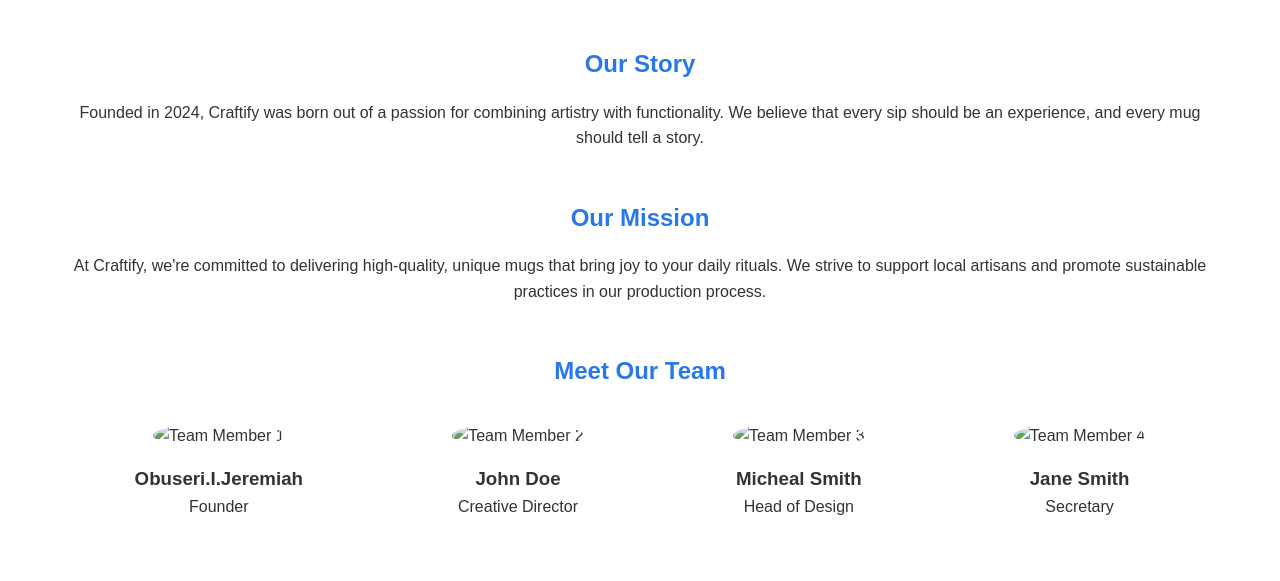
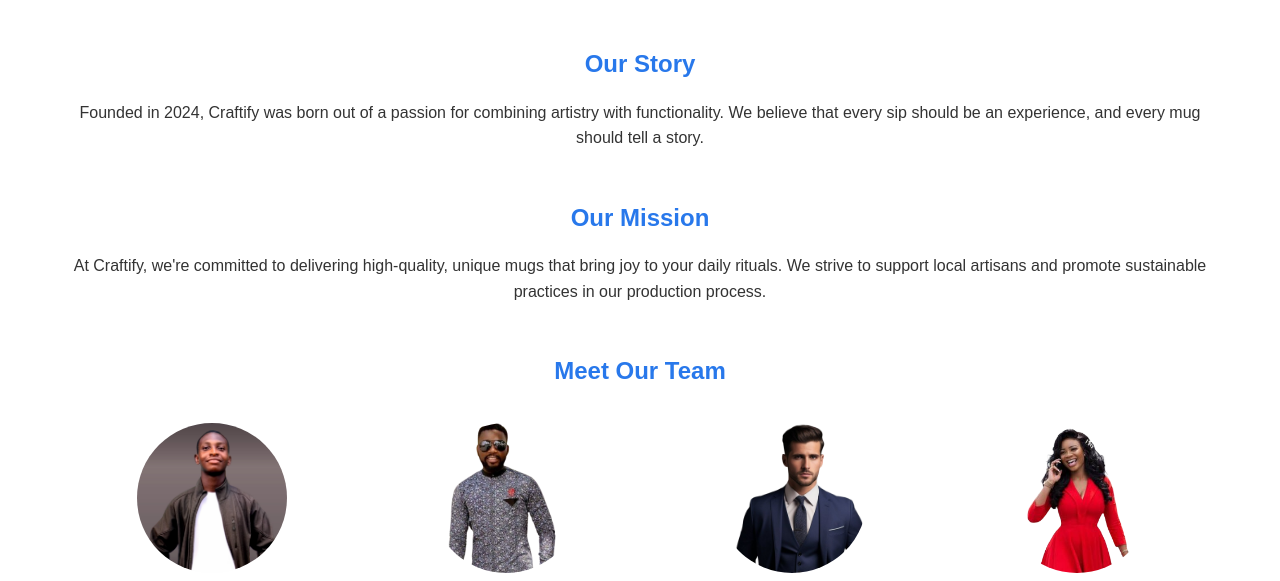
Before and after one commit to JERRI-STAR/Personal_webstack---portfolio_project, a plain HTML site: page about.html in a window 1280 px wide. Shown: the part 208-789 px from the top of the page. Drawn offline with Linux system fonts and the light colour scheme; the site is published under a folder, as on GitHub Pages, so addresses that start at the root find nothing.

Commit message:
Made some corrections

```diff
--- a/about.html
+++ b/about.html
@@ -3,7 +3,7 @@
 <head>
     <meta charset="UTF-8">
     <meta name="viewport" content="width=device-width, initial-scale=1.0">
-    <link rel="icon" href="/assets/craftify-logo.png">
+    <link rel="icon" href="assets/craftify-logo.png">
     <title>About Craftify - Your Mug Specialists</title>
     <link rel="stylesheet" href="styles.css">
 </head>
@@ -40,22 +40,22 @@
             <h2>Meet Our Team</h2>
             <div class="team-members">
                 <div class="member">
-                    <img src="/assets/pic-person-01.jpg" alt="Team Member 1">
+                    <img src="assets/pic-person-01.jpg" alt="Team Member 1">
                     <h3>Obuseri.I.Jeremiah</h3>
                     <p>Founder</p>
                 </div>
                 <div class="member">
-                    <img src="/assets/pic-person-02.png" alt="Team Member 2">
+                    <img src="assets/pic-person-02.png" alt="Team Member 2">
                     <h3>John Doe</h3>
                     <p>Creative Director</p>
                 </div>
                 <div class="member">
-                    <img src="/assets/pic-person-03.png" alt="Team Member 3">
+                    <img src="assets/pic-person-03.png" alt="Team Member 3">
                     <h3>Micheal Smith</h3>
                     <p>Head of Design</p>
                 </div>
                 <div class="member">
-                    <img src="/assets/1-Photoroom.png" alt="Team Member 4">
+                    <img src="assets/1-Photoroom.png" alt="Team Member 4">
                     <h3>Jane Smith</h3>
                     <p>Secretary</p>
                 </div>
```
Also changed, not shown: Blog.html (+5 -5 lines), Canvas.html (+1 -1 lines), index.html (+1 -1 lines), products.html (+2 -2 lines), blog.html (added).
